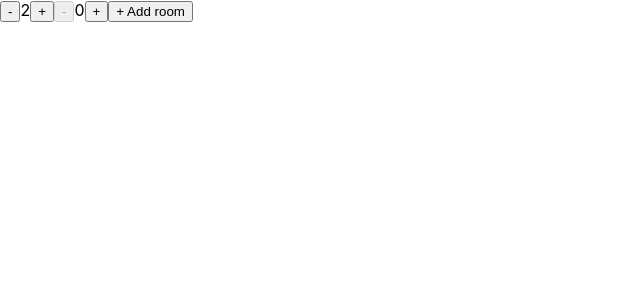
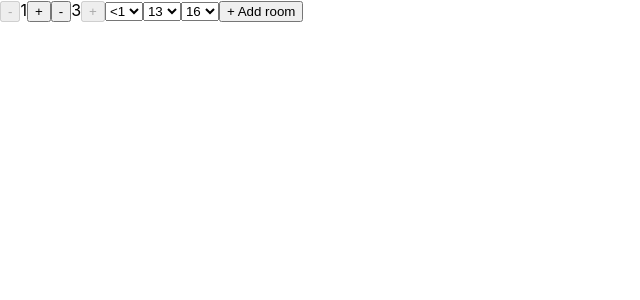
Before and after one commit to imteekay/frontend-challenges, a React (Create React App) app in the folder findhotel-frontend-assignment/: page / in a window 1280 px wide. Shown: the top 300 px of the page, without its empty margins (0-640 px from the left). Built offline with nearby package versions, Linux system fonts and the light colour scheme.

Commit message:
handle initial state

```diff
--- a/findhotel-frontend-assignment/src/App.tsx
+++ b/findhotel-frontend-assignment/src/App.tsx
@@ -6,7 +6,7 @@ import './App.css';
 function App() {
   return (
     <div className="App">
-      <GuestRoomsProvider>
+      <GuestRoomsProvider guestRoomsString="1:0,13,16">
         <GuestRooms />
       </GuestRoomsProvider>
     </div>
--- a/findhotel-frontend-assignment/src/GuestRooms/contexts/GuestRoomsContext.tsx
+++ b/findhotel-frontend-assignment/src/GuestRooms/contexts/GuestRoomsContext.tsx
@@ -1,5 +1,6 @@
 import { createContext, useState } from 'react';
-import { GuestRooms, Room, Child } from '../types/GuestRooms';
+import { GuestRooms, Child } from '../types/GuestRooms';
+import { toGuestRooms } from '../transformers/toGuestRooms';
 
 type GuestRoomsValues = {
   getAdultsCount: (room: string) => number;
@@ -15,17 +16,21 @@ type GuestRoomsValues = {
 
 export const GuestRoomsContext = createContext<GuestRoomsValues>(undefined);
 
-const ROOMS_DEFAULT = {
-  'Room 1': {
-    adultsCount: 2,
-    children: [],
+const GUEST_ROOMS_DEFAULT = {
+  rooms: {
+    'Room 1': {
+      adultsCount: 2,
+      children: [],
+    },
   },
 };
 
-export const GuestRoomsProvider = (props) => {
-  const [guestRooms, setGuestRooms] = useState<GuestRooms>({
-    rooms: ROOMS_DEFAULT,
-  });
+export const GuestRoomsProvider = ({ children, guestRoomsString }) => {
+  const defaultGuestRooms = guestRoomsString
+    ? toGuestRooms(guestRoomsString)
+    : GUEST_ROOMS_DEFAULT;
+
+  const [guestRooms, setGuestRooms] = useState<GuestRooms>(defaultGuestRooms);
 
   function getAdultsCount(room: string) {
     return guestRooms.rooms[room].adultsCount;
@@ -134,7 +139,7 @@ export const GuestRoomsProvider = (props) => {
 
   return (
     <GuestRoomsContext.Provider value={providerValue}>
-      {props.children}
+      {children}
     </GuestRoomsContext.Provider>
   );
 };
--- a/findhotel-frontend-assignment/src/components/GuestRooms/index.tsx
+++ b/findhotel-frontend-assignment/src/components/GuestRooms/index.tsx
@@ -9,7 +9,7 @@ export const GuestRooms = () => {
   return (
     <>
       {rooms.map((room) => (
-        <GuestRoom room={room} />
+        <GuestRoom key={room} room={room} />
       ))}
       <button onClick={addRoom}>+ Add room</button>
     </>
```
